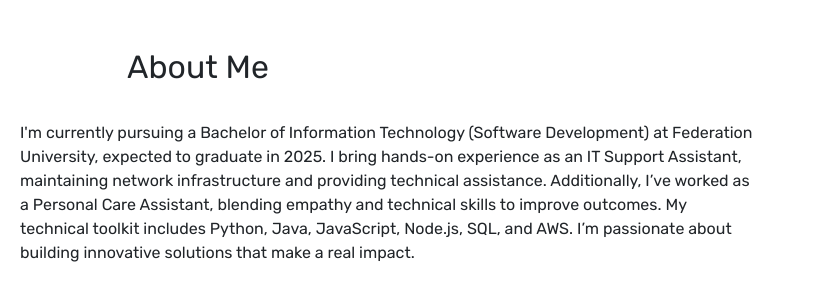
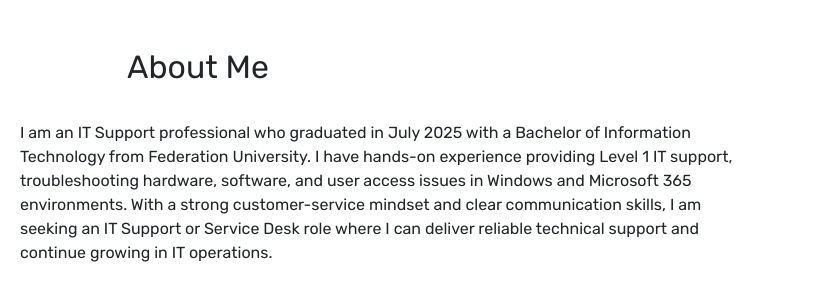
Before and after one commit to Manish-Ranabhat/MRBwebsite, a plain HTML site: page index.html in a window 1280 px wide. Shown: the part 800-1094 px from the top of the page, 442-1280 px from the left. Drawn offline with nearby package versions, Linux system fonts and the light colour scheme.

Commit message:
Revise index.html for portfolio update
Updated the portfolio page with new content and structure.

```diff
--- a/index.html
+++ b/index.html
@@ -94,8 +94,7 @@
         </div>
         <div class="col-md-8">
           <p>
-            I'm currently pursuing a Bachelor of Information Technology (Software Development) at Federation University, expected to graduate in 2025. I bring hands-on experience as an IT Support Assistant, maintaining network infrastructure and providing technical assistance. Additionally, I’ve worked as a Personal Care Assistant, blending empathy and technical skills to improve outcomes. My technical toolkit includes Python, Java, JavaScript, Node.js, SQL, and AWS. I’m passionate about building innovative solutions that make a real impact.
-          </p>
+I am an IT Support professional who graduated in July 2025 with a Bachelor of Information Technology from Federation University. I have hands-on experience providing Level 1 IT support, troubleshooting hardware, software, and user access issues in Windows and Microsoft 365 environments. With a strong customer-service mindset and clear communication skills, I am seeking an IT Support or Service Desk role where I can deliver reliable technical support and continue growing in IT operations.          </p>
           <a href="contact.html" class="btn btn-outline-primary mt-3">Hire Me</a>
         </div>
       </div>
```
